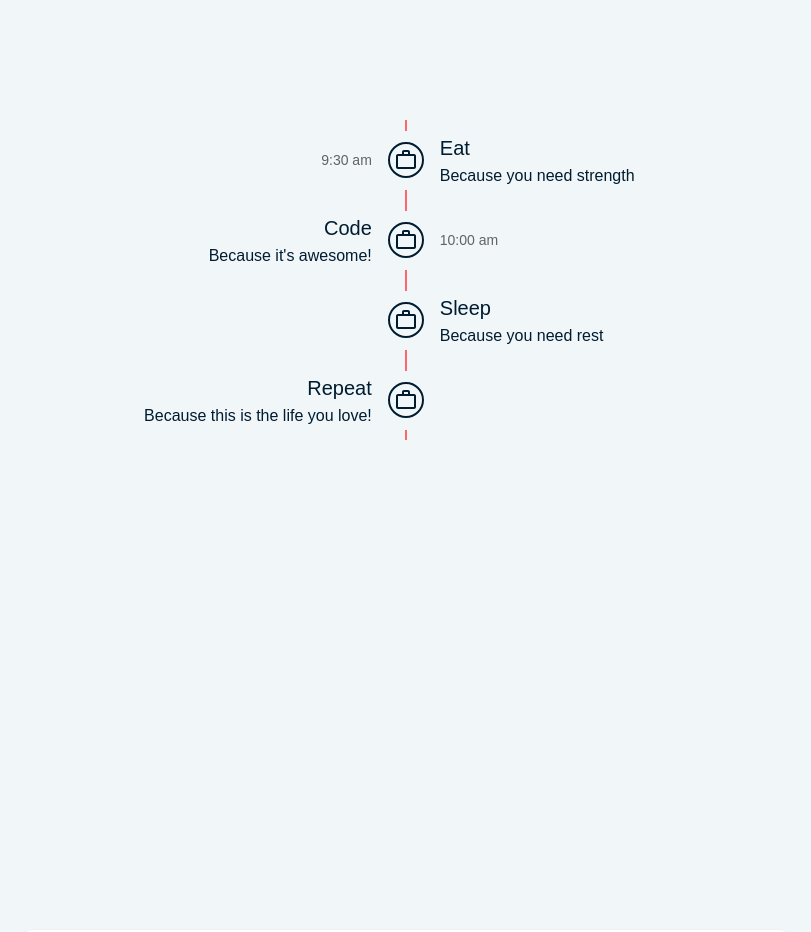
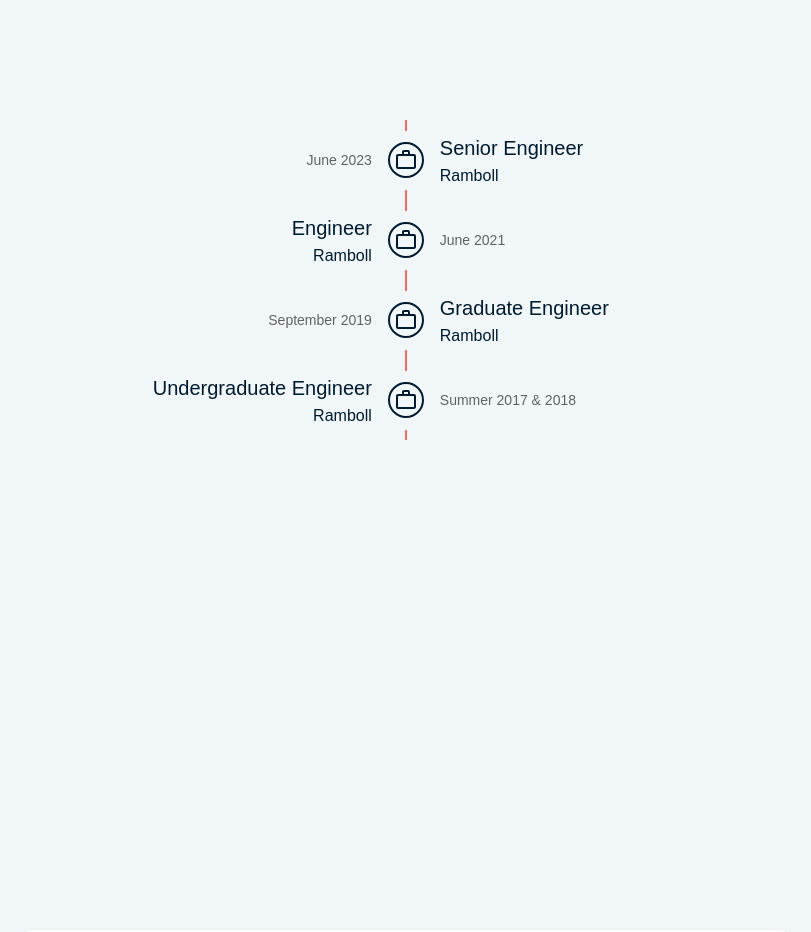
Before and after one commit to imanwarsame/warsamedev, a React (Vite) app in the folder client/: page / in a window 1280 px wide. Shown: the part 1720-2652 px from the top of the page, without its empty margins (279-1090 px from the left). Built offline with nearby package versions, Linux system fonts and the light colour scheme.

Commit message:
Finished timeline

```diff
--- a/client/src/components/experience/Work.tsx
+++ b/client/src/components/experience/Work.tsx
@@ -19,7 +19,7 @@
 						variant="body2"
 						color="text.secondary"
 					>
-          9:30 am
+						June 2023
 					</TimelineOppositeContent>
 					<TimelineSeparator>
 						<TimelineConnector sx={{ bgcolor: 'secondary.main' }} />
@@ -30,9 +30,9 @@
 					</TimelineSeparator>
 					<TimelineContent sx={{ py: '12px', px: 2 }}>
 						<Typography variant="h6" component="span">
-            Eat
+							Senior Engineer
 						</Typography>
-						<Typography>Because you need strength</Typography>
+						<Typography>Ramboll</Typography>
 					</TimelineContent>
 				</TimelineItem>
 				<TimelineItem>
@@ -41,7 +41,7 @@
 						variant="body2"
 						color="text.secondary"
 					>
-          10:00 am
+						June 2021
 					</TimelineOppositeContent>
 					<TimelineSeparator>
 						<TimelineConnector sx={{ bgcolor: 'secondary.main' }} />
@@ -52,12 +52,20 @@
 					</TimelineSeparator>
 					<TimelineContent sx={{ py: '12px', px: 2 }}>
 						<Typography variant="h6" component="span">
-            Code
+							Engineer
 						</Typography>
-						<Typography>Because it&apos;s awesome!</Typography>
+						<Typography>Ramboll</Typography>
 					</TimelineContent>
 				</TimelineItem>
 				<TimelineItem>
+					<TimelineOppositeContent
+						sx={{ m: 'auto 0' }}
+						align="right"
+						variant="body2"
+						color="text.secondary"
+					>
+						September 2019
+					</TimelineOppositeContent>
 					<TimelineSeparator>
 						<TimelineConnector sx={{ bgcolor: 'secondary.main' }} />
 						<TimelineDot color="primary" variant="outlined">
@@ -67,12 +75,19 @@
 					</TimelineSeparator>
 					<TimelineContent sx={{ py: '12px', px: 2 }}>
 						<Typography variant="h6" component="span">
-            Sleep
+							Graduate Engineer
 						</Typography>
-						<Typography>Because you need rest</Typography>
+						<Typography>Ramboll</Typography>
 					</TimelineContent>
 				</TimelineItem>
 				<TimelineItem>
+					<TimelineOppositeContent
+						sx={{ m: 'auto 0' }}
+						variant="body2"
+						color="text.secondary"
+					>
+						Summer 2017 & 2018
+					</TimelineOppositeContent>
 					<TimelineSeparator>
 						<TimelineConnector sx={{ bgcolor: 'secondary.main' }} />
 						<TimelineDot color="primary" variant="outlined">
@@ -82,9 +97,9 @@
 					</TimelineSeparator>
 					<TimelineContent sx={{ py: '12px', px: 2 }}>
 						<Typography variant="h6" component="span">
-							Repeat
+							Undergraduate Engineer
 						</Typography>
-						<Typography>Because this is the life you love!</Typography>
+						<Typography>Ramboll</Typography>
 					</TimelineContent>
 				</TimelineItem>
 			</Timeline>
```
